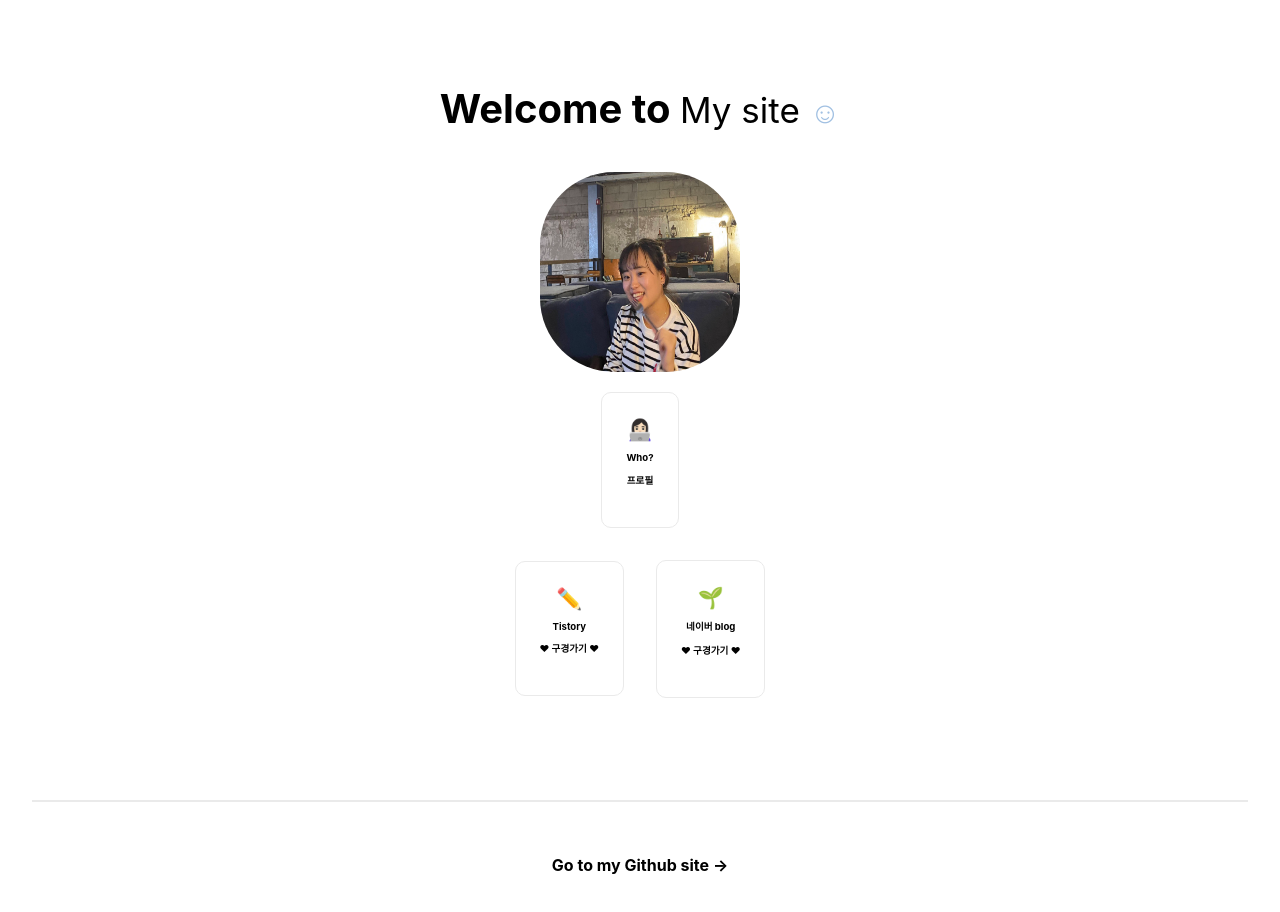
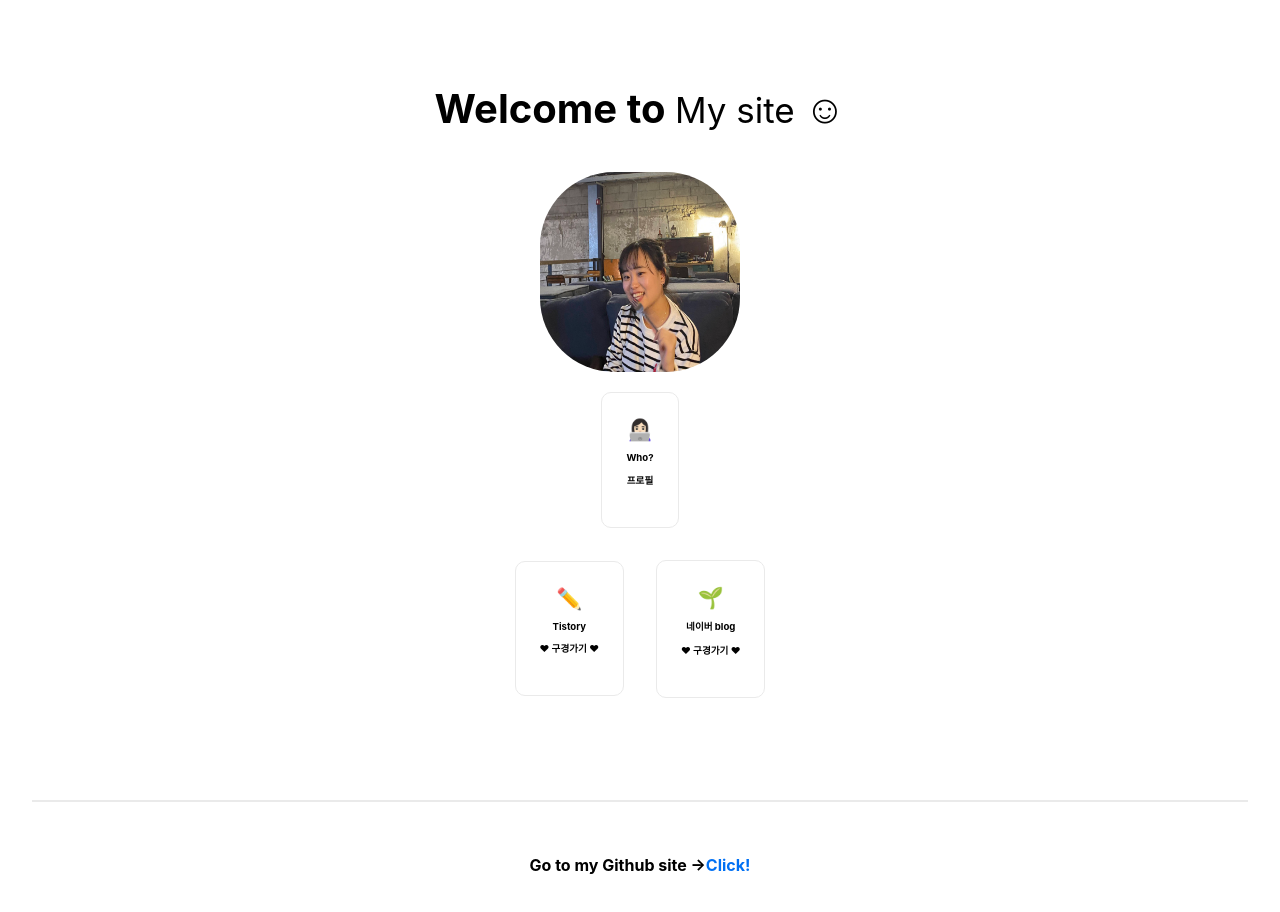
Before and after one commit to soo24/nextjs-soo, a Next.js app: page / in a window 1280 px wide. Shown: the top 912 px of the page. Built offline with nearby package versions, Linux system fonts and the light colour scheme.

Commit message:
tab으로 창 열기 주석 풀고 Test

```diff
--- a/pages/index.js
+++ b/pages/index.js
@@ -15,7 +15,7 @@ export default function Home() {
         <h1 className={styles.title}>
           Welcome to <span>My site </span>
           {/* <span class="two"> &#9786; </span>   */}
-          <a>&#9786;</a>
+          &#9786;
         </h1>
 
         <div className={styles.space}>
@@ -41,17 +41,17 @@ export default function Home() {
         <div className={styles.grid}>
           {/* a태그로 하이퍼링크로 넘어가보기 */}
           <h1 className={styles.card}>
-            {/* <a target='_blank' href='https://soo24.tistory.com' > */}
+            <a target='_blank' href='https://soo24.tistory.com' >
 
               <h2> ✏️
                 <p>Tistory</p>
                 <p> &hearts; 구경가기 &hearts;</p>
               </h2>
-            {/* </a> */}
+            </a>
           </h1>
 
           <h1 className={styles.card}>
-          {/* <a target='_blank' href="https://blog.naver.com/sooyeon7_7" >*/}
+          <a target='_blank' href="https://blog.naver.com/sooyeon7_7" >
 
 
               <h2> ‍🌱
@@ -59,11 +59,12 @@ export default function Home() {
                 <p> &hearts; 구경가기 &hearts;</p>
               </h2>
 
-            {/* </a> */}
+            </a>
           </h1>
 
 
         </div>
+
       </main>
 
       <footer className={styles.footer}>
@@ -71,8 +72,8 @@ export default function Home() {
           <h4>
           Go to my Github site {' '}
            &rarr;
-            {/* <a href="https://github.com/soo24/nextjs-soo" target='_blank'> */}
-             {/* Click!</a> */}
+            <a href="https://github.com/soo24/nextjs-soo" target='_blank'>
+             Click!</a>
           </h4>
 
 
```
